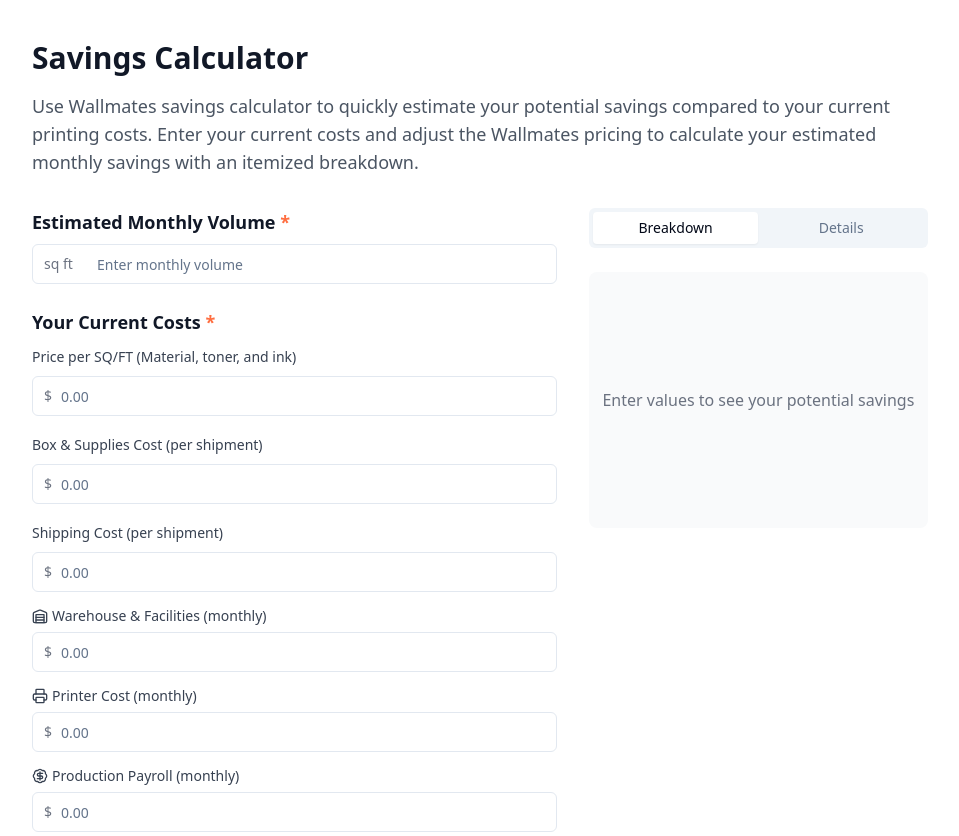
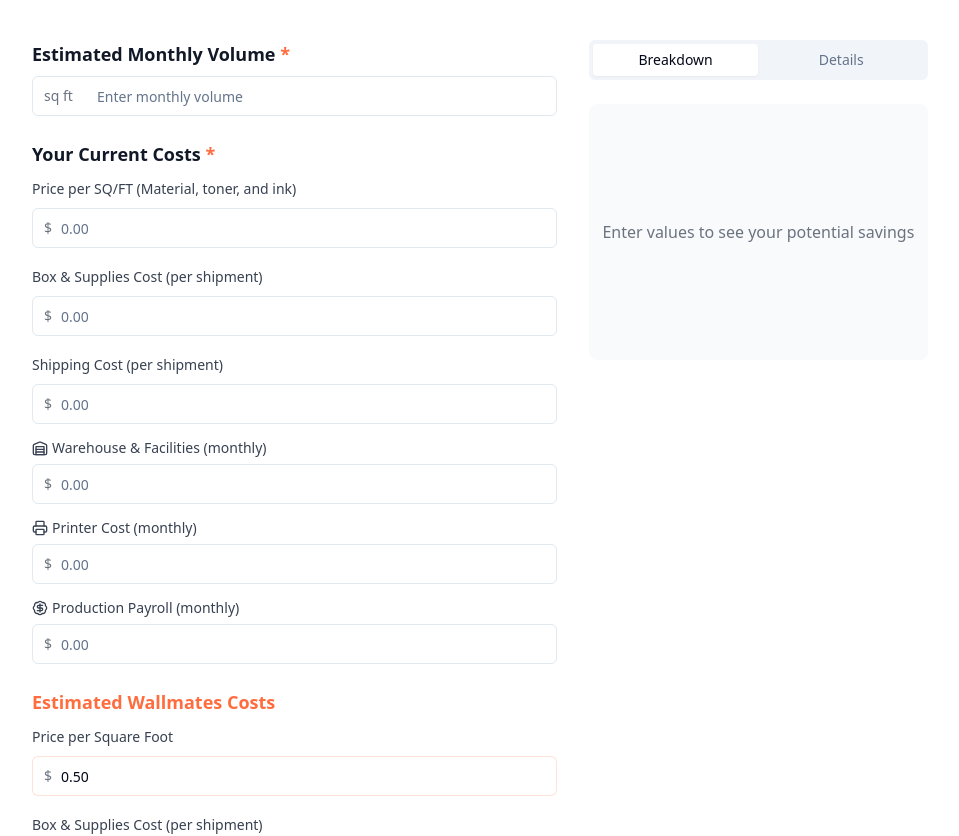
Before and after one commit to AppHeads/wallmate-savings-wizard, a React (Vite) app: page / in a window 1280 px wide. Shown: the top 836 px of the page, without its empty margins (160-1119 px from the left). Built offline with nearby package versions, Linux system fonts and the light colour scheme.

Commit message:
Remove savings calculator headline
Removes the savings calculator headline and introductory paragraph.

```diff
--- a/src/components/SavingsCalculator/index.tsx
+++ b/src/components/SavingsCalculator/index.tsx
@@ -61,17 +61,6 @@ const SavingsCalculator = () => {
 
   return (
     <div className="w-full max-w-4xl mx-auto bg-white">
-      <div className="text-left mb-8">
-        <div className="flex flex-col items-start gap-2 mb-4">
-          <h1 className="text-3xl font-bold text-gray-900">Savings Calculator</h1>
-        </div>
-        <p className="text-gray-600 text-lg">
-          Use Wallmates savings calculator to quickly estimate your potential savings compared to your
-          current printing costs. Enter your current costs and adjust the Wallmates pricing to calculate
-          your estimated monthly savings with an itemized breakdown.
-        </p>
-      </div>
-
       <div className="grid grid-cols-1 lg:grid-cols-5 gap-8">
         <div className="lg:col-span-3 space-y-6">
           <EstimatedVolume
```
